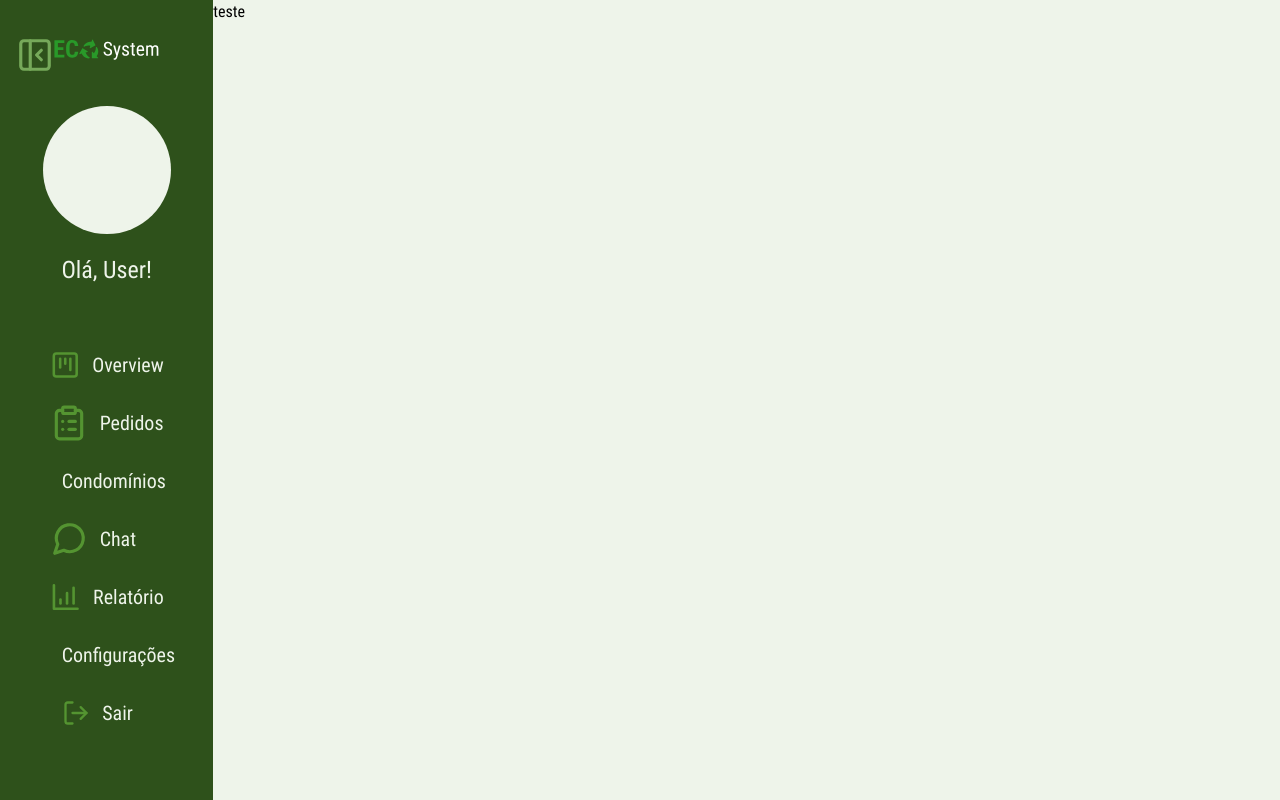
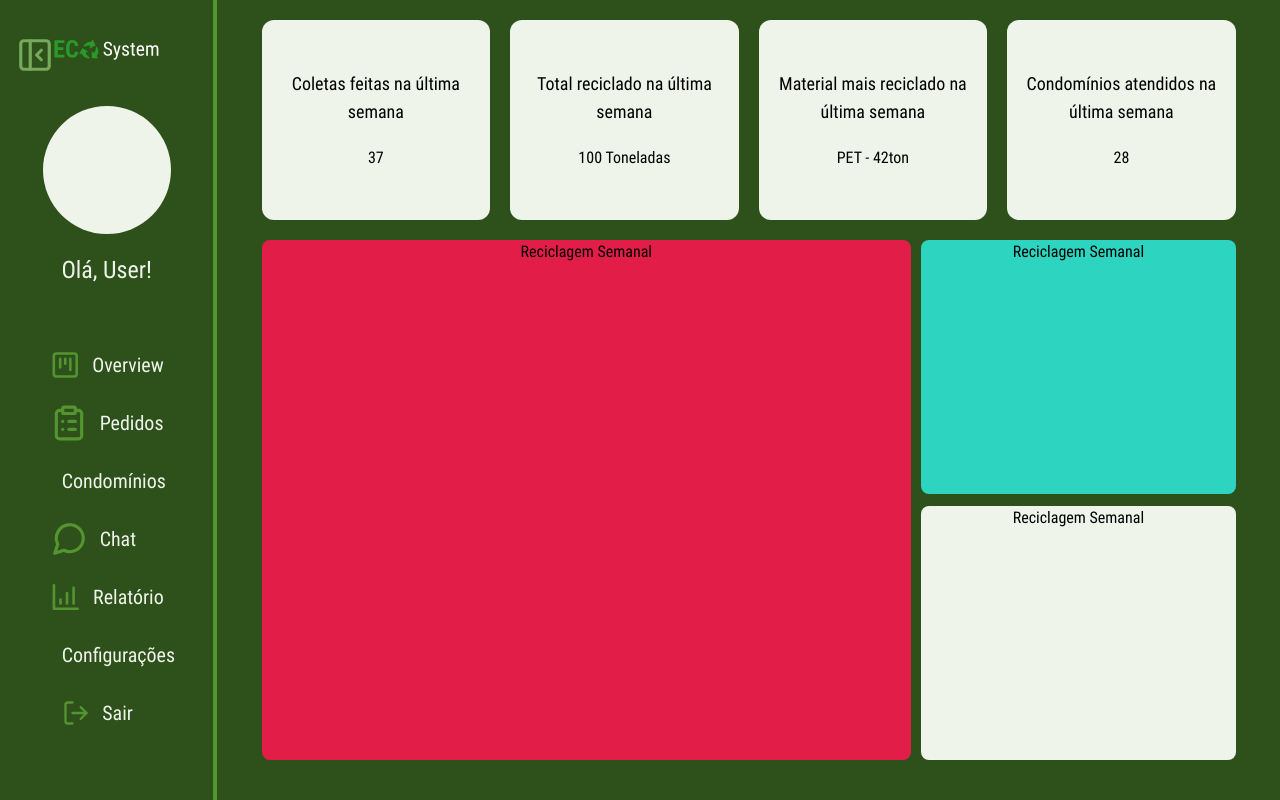
Before and after one commit to projeto-reciclagem/projeto-reciclagem-front, a React (Vite) app: page /cooperativa in a window 1280 px wide. Built offline with nearby package versions, Linux system fonts and the light colour scheme.

Commit message:
Div das dashs feitas, já com função de ampliação

```diff
--- a/src/components/DashCooperativa/LayoutCooperativa.tsx
+++ b/src/components/DashCooperativa/LayoutCooperativa.tsx
@@ -25,7 +25,7 @@ export function LayoutCooperativa({ children }: LayoutCooperativaProps) {
 
   return (
     <>
-      <div className="flex">
+      <div className="flex w-screen">
         <nav
           className={`relative flex h-screen w-2/12 flex-col items-center gap-10 bg-moss-green-800 pt-8 transition-all duration-150
           ${!menuus ? 'left-[-238px] ' : 'left-0'}`}
@@ -103,8 +103,8 @@ export function LayoutCooperativa({ children }: LayoutCooperativaProps) {
           )}
         </div>
         <main
-          className={`absolute h-screen bg-moss-green-50 transition-all duration-150 ${
-            !menuus ? 'left-[4%] w-full' : 'left-[16.666667%] w-10/12'
+          className={`absolute h-screen border-l-4 border-moss-green-500 bg-moss-green-800 transition-all duration-150 ${
+            !menuus ? 'left-[4%] w-[95.9999vw]' : 'left-[16.666667%] w-10/12'
           }`}
         >
           {children}
--- a/src/components/PocMaps.tsx
+++ b/src/components/PocMaps.tsx
@@ -1,29 +1,23 @@
-import { GoogleMap, LoadScript, Marker } from '@react-google-maps/api';
+import { GoogleMap, LoadScript, Marker } from '@react-google-maps/api'
 
-const MapContainer = () => {
+const PocMaps = () => {
   const mapStyles = {
-    height: "50vh",
-    width: "100%"
-  };
+    height: '50vh',
+    width: '100%',
+  }
 
   const defaultCenter = {
     lat: -23.55792999267578,
-    lng: -46.66156005859375
+    lng: -46.66156005859375,
   }
 
   return (
-    <LoadScript
-      googleMapsApiKey="AIzaSyCm-1FOyqNw3ShfYbXs2Xh-2M8QVlYEd8I"
-    >
-      <GoogleMap
-        mapContainerStyle={mapStyles}
-        zoom={13}
-        center={defaultCenter}
-      >
+    <LoadScript googleMapsApiKey="AIzaSyCm-1FOyqNw3ShfYbXs2Xh-2M8QVlYEd8I">
+      <GoogleMap mapContainerStyle={mapStyles} zoom={13} center={defaultCenter}>
         <Marker position={defaultCenter} />
       </GoogleMap>
     </LoadScript>
   )
 }
 
-export default MapContainer;
+export default PocMaps
--- a/src/pages/cooperativa/Cooperativa.tsx
+++ b/src/pages/cooperativa/Cooperativa.tsx
@@ -1,10 +1,71 @@
+import { useEffect, useState } from 'react'
 import { LayoutCooperativa } from '../../components/DashCooperativa/LayoutCooperativa'
 
 export default function Cooperativa() {
+  const [selected1, setSelected1] = useState(true)
+  const [selected2, setSelected2] = useState(false)
+  const [selected3, setSelected3] = useState(false)
+
+  const toggleSelected = () => {
+    setSelected1(true)
+    selected2 ? setSelected2(false) : null
+    selected3 ? setSelected3(false) : null
+  }
+  const toggleSelected2 = () => {
+    setSelected2(true)
+    selected1 ? setSelected1(false) : null
+    selected3 ? setSelected3(false) : null
+  }
+  const toggleSelected3 = () => {
+    setSelected3(true)
+    selected1 ? setSelected1(false) : null
+    selected2 ? setSelected2(false) : null
+  }
+
   return (
     <>
       <LayoutCooperativa>
-        <p>teste</p>
+        <div className="mx-auto flex h-[30vh] w-11/12 items-center justify-between bg-transparent gap-5">
+          <div className="flex h-[200px] w-[300px] flex-col items-center justify-center gap-5 rounded-xl bg-moss-green-50 p-4 text-center">
+            <p className="text-lg">Coletas feitas na última semana</p>
+            <span>37</span>
+          </div>
+          <div className="flex h-[200px] w-[300px] flex-col items-center justify-center gap-5 rounded-xl bg-moss-green-50 p-4 text-center">
+            <p className="text-lg">Total reciclado na última semana</p>
+            <span>100 Toneladas</span>
+          </div>
+          <div className="flex h-[200px] w-[300px] flex-col items-center justify-center gap-5 rounded-xl bg-moss-green-50 p-4 text-center">
+            <p className="text-lg">Material mais reciclado na última semana</p>
+            <span>PET - 42ton</span>
+          </div>
+          <div className="flex h-[200px] w-[300px] flex-col items-center justify-center gap-5 rounded-xl bg-moss-green-50 p-4 text-center">
+            <p className="text-lg">Condomínios atendidos na última semana</p>
+            <span>28</span>
+          </div>
+        </div>
+        <div className="relative mx-auto flex h-[65vh] w-11/12 gap-3">
+
+
+          <div
+            className={`${selected1 ? `h-full w-8/12 top-0 left-0` : `h-[31.8vh] w-[32.3%] ${selected2 ? 'top-0 right-0' : 'bottom-0 right-0'}`} trnasition-all absolute cursor-pointer rounded-lg bg-rose-600 duration-200`}
+            onClick={toggleSelected}>
+            <h4 className="text-center">Reciclagem Semanal</h4>
+          </div>
+
+
+          <div
+            className={`${selected2 ? 'h-full w-8/12' : 'h-[31.8vh] w-[32.3%] top-0 right-0'} trnasition-all absolute  cursor-pointer rounded-lg bg-teal-400 duration-200`}
+            onClick={toggleSelected2}>
+            <h4 className="text-center">Reciclagem Semanal</h4>
+          </div>
+
+
+          <div
+            className={`${selected3 ? 'h-full w-8/12' : 'h-[31.8vh] w-[32.3%] bottom-0 right-0'} trnasition-all absolute  cursor-pointer rounded-lg bg-moss-green-50 duration-200`}
+            onClick={toggleSelected3}>
+            <h4 className="text-center">Reciclagem Semanal</h4>
+          </div>
+        </div>
       </LayoutCooperativa>
     </>
   )
```
